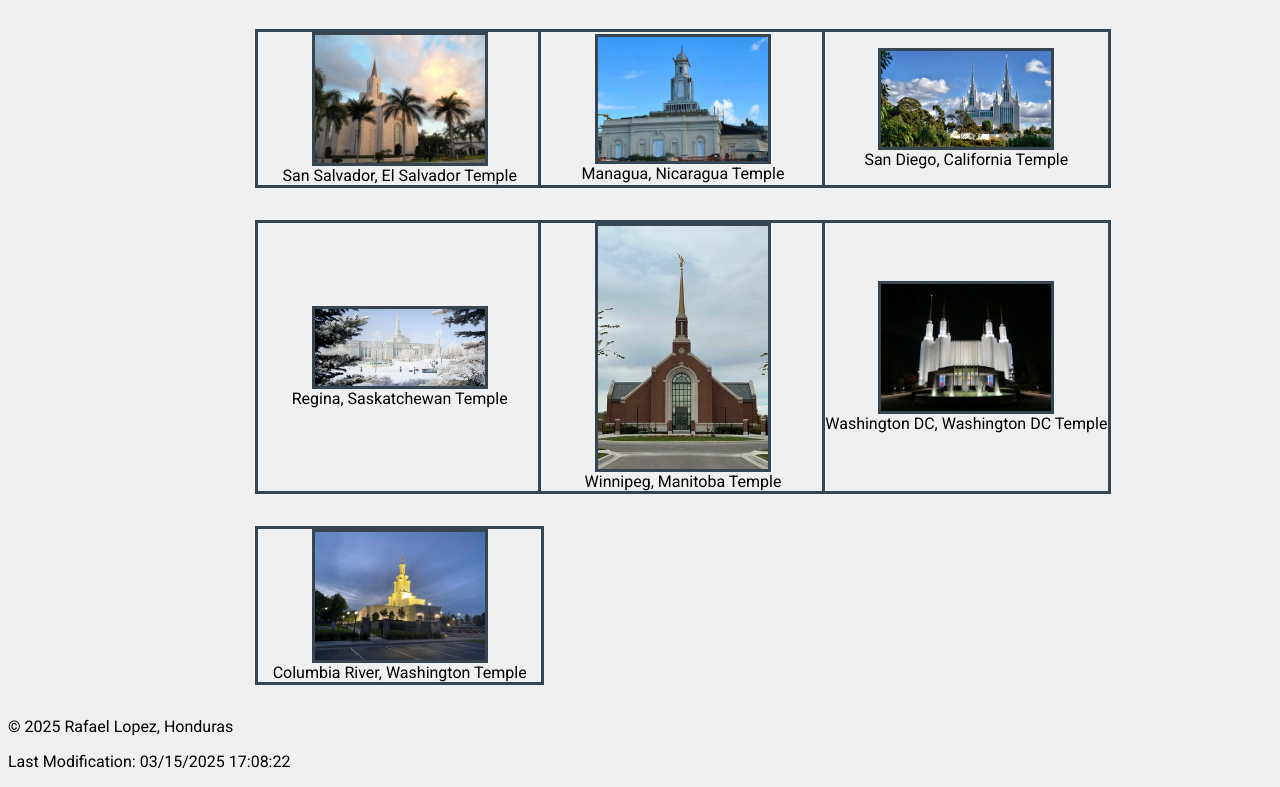
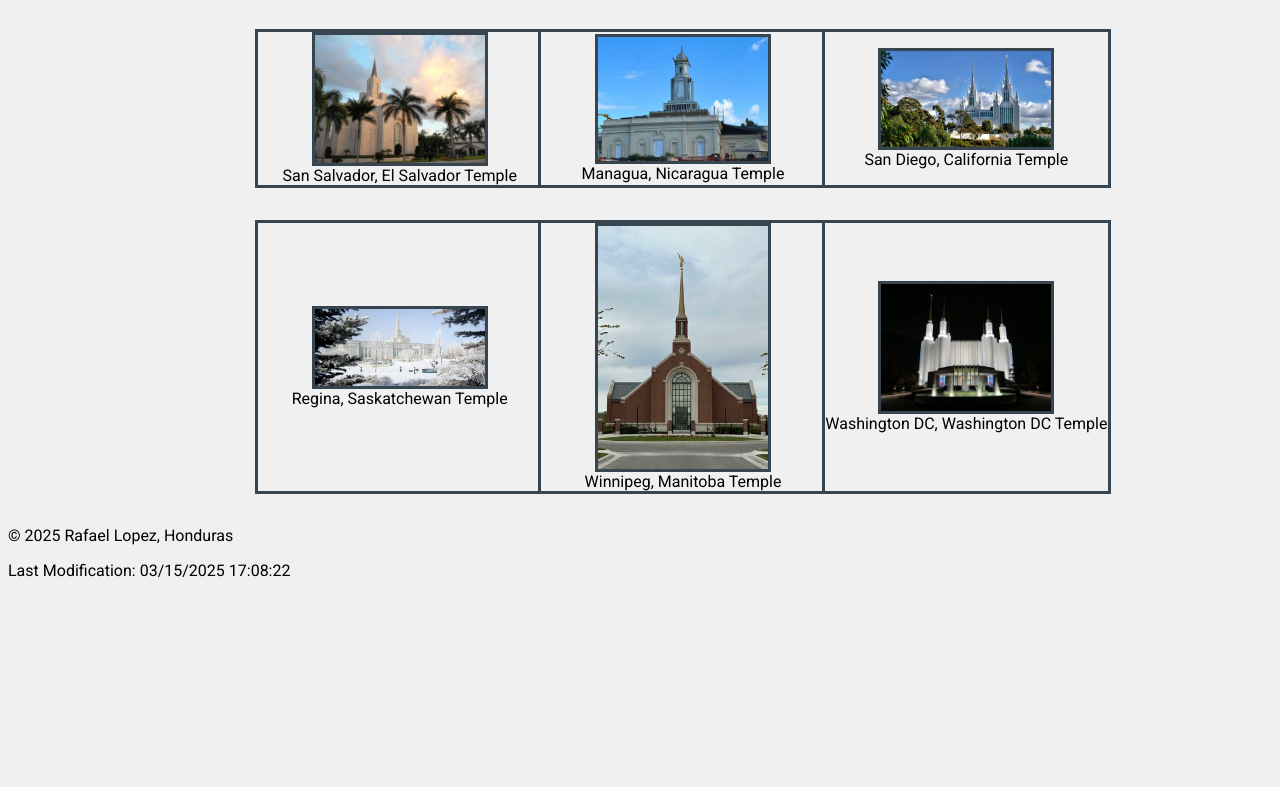
Before and after one commit to casjora/wdd131, a plain HTML site: page temples.html in a window 1280 px wide. Shown: the part 517-1304 px from the top of the page. After the commit the page ends 1113 px from the top, so only its background shows below. Drawn offline with Linux system fonts and the light colour scheme; a web font is replaced by a local one.

Commit message:
Just leaving 9 temples

```diff
--- a/temples.html
+++ b/temples.html
@@ -79,10 +79,6 @@
                 <figcaption>Washington DC, Washington DC Temple</figcaption>
             </figure>
 
-            <figure class="img">
-                <img src="images/columbia-river-washington-temple-52743.jpg" alt="Tegucigalpa, Honduras">
-                <figcaption>Columbia River, Washington Temple</figcaption>
-            </figure>
 
 
 
```
